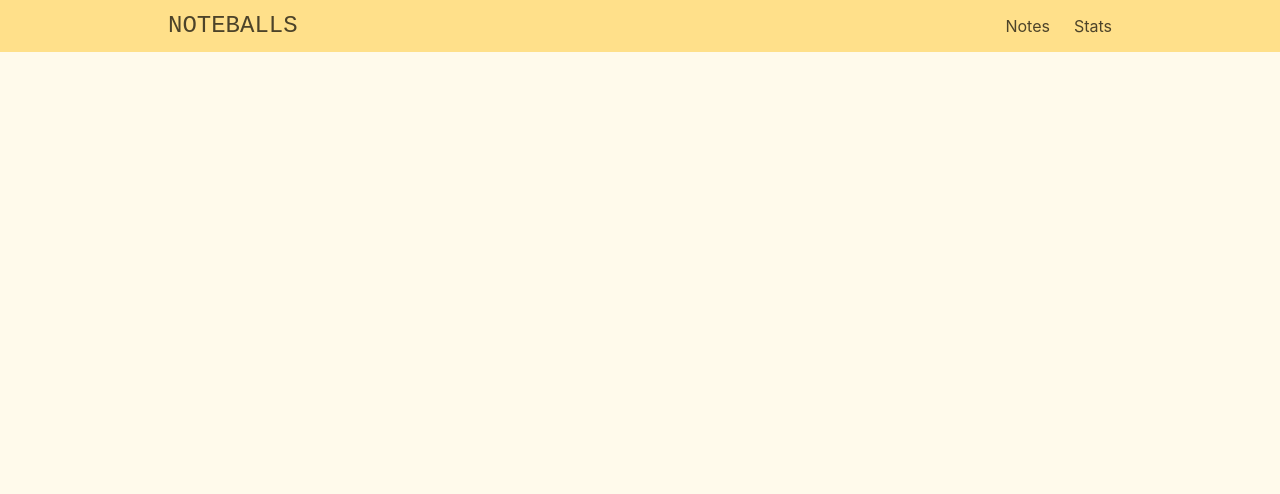
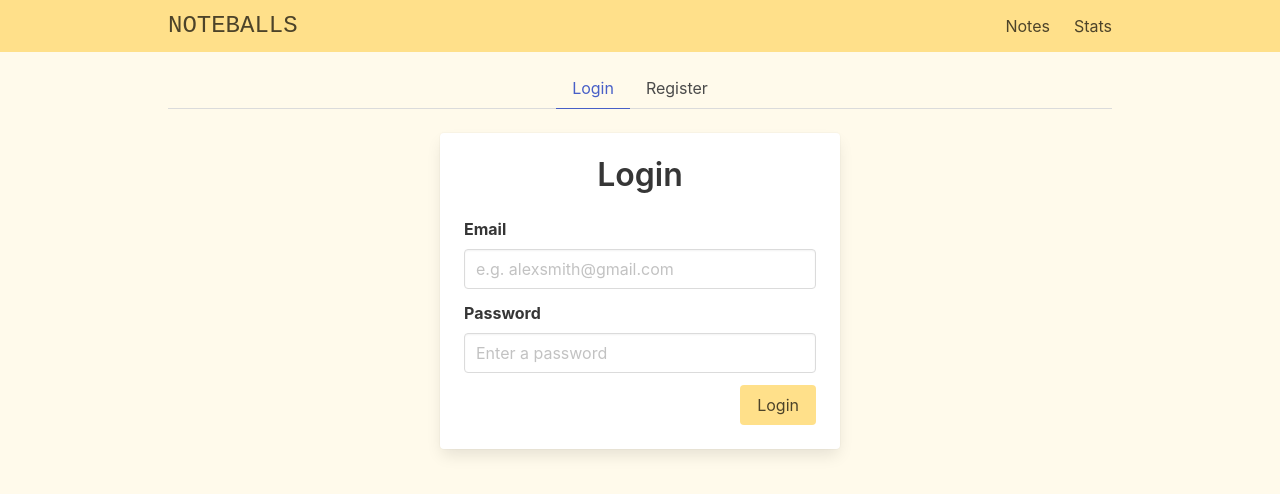
Before and after one commit to jbiddulph/noteballs, a Vue app: page /#/auth in a window 1280 px wide. Shown: the top 494 px of the page. Built offline with nearby package versions, Linux system fonts and the light colour scheme; no server answers.

Commit message:
intergrated firebase

```diff
--- a/package.json
+++ b/package.json
@@ -10,6 +10,7 @@
   "dependencies": {
     "@vueuse/core": "^10.5.0",
     "bulma": "^0.9.4",
+    "firebase": "^10.4.0",
     "pinia": "^2.1.6",
     "vue": "^3.3.4",
     "vue-router": "^4.2.5"
--- a/src/App.vue
+++ b/src/App.vue
@@ -8,7 +8,19 @@
 
 <script setup>
 /* Imports */
+import { useStoreAuth } from '@/stores/storeAuth'
 import NavBar from '@/components/layout/NavBar.vue'
+import { onMounted } from 'vue'
+
+
+/* Store */
+const storeAuth = useStoreAuth()
+
+/* Mounted */
+
+onMounted(() => {
+  storeAuth.init()
+})
 </script>
 
 <style>
--- a/src/components/layout/NavBar.vue
+++ b/src/components/layout/NavBar.vue
@@ -32,7 +32,15 @@
         :class="{ 'is-active' : showMobileNav }"
         ref="navbarMenuRef"
       >
-
+        <div class="navbar-start">
+          <button
+            v-if="storeAuth.user.id"
+            @click="logout"
+            class="button is-small is-info mt-3 ml-3"
+          >
+            Logout {{ storeAuth.user.email }}
+          </button>
+        </div>
         <div class="navbar-end">
           <RouterLink
             @click="showMobileNav = false"
@@ -61,6 +69,10 @@
 /* Imports */
 import { ref } from 'vue'
 import { onClickOutside } from '@vueuse/core'
+import { useStoreAuth } from '@/stores/storeAuth'
+/* store */
+const storeAuth = useStoreAuth()
+
 /* Mobile Nav */
 const showMobileNav = ref(false)
 
@@ -73,6 +85,13 @@ onClickOutside(navbarMenuRef, () => {
 }, {
   ignore: [navbarBurgerRef]
 })
+
+/* logout */
+const logout = () => {
+  showMobileNav.value = false
+  storeAuth.logoutUser()
+}
+
 </script>
 
 <style scoped>
--- a/src/components/notes/ModalDeleteNote.vue
+++ b/src/components/notes/ModalDeleteNote.vue
@@ -25,7 +25,7 @@
           Cancel
         </button>
         <button
-        @click="storeNotes.deleteNote(noteId)"
+          @click="storeNotes.deleteNote(noteId)"
           class="button is-danger"
         >
           Delete
--- a/src/components/notes/Note.vue
+++ b/src/components/notes/Note.vue
@@ -3,11 +3,12 @@
     class="card mb-4"
   >
     <div class="card-content">
-      <div class="content">
+      <div class="content is-family-monospace is-size-5 ">
         {{ note.content }}
       </div>
-      <div class="has-text-right has-text-grey-light mt-2">
-        <small>{{ charLength }}</small>
+      <div class="columns is-mobile has-text-grey-light mt-2">
+        <small class="column">{{ dateFormatted }}</small>
+        <small class="column has-text-right">{{ charLength }}</small>
       </div>
     </div>
     <footer class="card-footer">
@@ -32,10 +33,19 @@
 <script setup>
 /* imports */
 import { computed, reactive } from 'vue'
+import { useDateFormat } from '@vueuse/core'
 import { useStoreNotes } from '@/stores/storeNotes'
 import ModalDeleteNote from '@/components/notes/ModalDeleteNote.vue'
 /* Store */
 const storeNotes = useStoreNotes()
+
+/* date formatted */
+const dateFormatted = computed(() => {
+  let date = new Date(parseInt(props.note.date))
+  let formattedDate = useDateFormat(date, 'DD-MM-YYYY @ HH:mm')
+  return formattedDate.value
+})
+
 /* Props */
 const props = defineProps({
   note: {
--- /dev/null
+++ b/src/js/firebase.js
@@ -0,0 +1,22 @@
+import { initializeApp } from 'firebase/app'
+import { getFirestore } from 'firebase/firestore'
+import { getAuth } from 'firebase/auth'
+
+const firebaseConfig = {
+  apiKey: 'AIzaSyDU6vCxNJXjYBoipykhw0TS2ls1NNF23vk',
+  authDomain: 'noteballs-fe3fe.firebaseapp.com',
+  projectId: 'noteballs-fe3fe',
+  storageBucket: 'noteballs-fe3fe.appspot.com',
+  messagingSenderId: '661750065619',
+  appId: '1:661750065619:web:74d4e0620fd3b23071e726',
+  measurementId: 'G-KLPPSMCXEF'
+}
+
+const app = initializeApp(firebaseConfig)
+const db = getFirestore(app)
+const auth = getAuth(app)
+
+export {
+  db,
+  auth
+}
--- a/src/main.js
+++ b/src/main.js
@@ -1,9 +1,15 @@
-import { createApp } from 'vue'
+import { createApp, markRaw } from 'vue'
 import { createPinia } from 'pinia'
 import App from './App.vue'
 import router from '@/router'
 
+const pinia = createPinia()
+
+pinia.use(({ store }) => {
+  store.router = markRaw(router)
+})
+
 createApp(App)
-  .use(createPinia())
+  .use(pinia)
   .use(router)
   .mount('#app')
--- a/src/router/index.js
+++ b/src/router/index.js
@@ -3,6 +3,7 @@ import { createRouter, createWebHashHistory } from 'vue-router'
 import ViewNotes from '@/views/ViewNotes.vue'
 import ViewEditNotes from '@/views/ViewEditNote.vue'
 import ViewStats from '@/views/ViewStats.vue'
+import ViewAuth from '@/views/ViewAuth.vue'
 
 const routes = [
   {
@@ -19,6 +20,11 @@ const routes = [
     path: '/stats',
     name: 'stats',
     component: ViewStats
+  },
+  {
+    path: '/auth',
+    name: 'auth',
+    component: ViewAuth
   }
 ]
 
--- /dev/null
+++ b/src/stores/storeAuth.js
@@ -0,0 +1,49 @@
+// stores/counter.js
+import { defineStore } from 'pinia'
+import { createUserWithEmailAndPassword, signInWithEmailAndPassword, onAuthStateChanged, signOut } from 'firebase/auth'
+import { auth } from '@/js/firebase'
+
+export const useStoreAuth = defineStore('storeAuth', {
+  state: () => {
+    return {
+      user: {}
+    }
+  },
+  actions: {
+    init() {
+      onAuthStateChanged(auth, (user) => {
+        if (user) {
+          this.user.id = user.uid
+          this.user.email = user.email
+          this.router.push('/')
+        } else {
+          this.user = {}
+          this.router.replace('/auth')
+        }
+      })
+    },
+    registerUser(credentials) {
+      createUserWithEmailAndPassword(auth, credentials.email, credentials.password).then((userCredential) => {
+        const user = userCredential.user
+      }).catch((error) => {
+        console.log('error message: ', error.message)
+      })
+    },
+    loginUser(credentials) {
+      signInWithEmailAndPassword(auth, credentials.email, credentials.password).then((userCredential) => {
+        // Signed in
+        const user = userCredential.user
+      })
+      .catch((error) => {
+        console.log('Error: ', error.message)
+      })
+    },
+    logoutUser() {
+      signOut(auth).then(() => {
+      }).catch((error) => {
+        console.log('error message: ', error.message)
+      })
+    },
+
+  }
+})
--- /dev/null
+++ b/src/views/ViewAuth.vue
@@ -0,0 +1,107 @@
+<template>
+  <div class="auth">
+    <div class="tabs is-centered">
+      <ul>
+        <li
+          :class="{ 'is-active' : !register }"
+        >
+          <a @click.prevent="register = false">Login</a>
+        </li>
+        <li
+        :class="{ 'is-active' : register }"
+        >
+          <a @click.prevent="register = true">Register</a>
+        </li>
+      </ul>
+    </div>
+    <div class="card auth-form">
+      <div class="card-content">
+        <div class="title has-text-centered">
+          {{ formTitle }}
+        </div>
+        <form @submit.prevent="onSubmit">
+          <div>
+            <p class="has-text-danger">{{ validationText }}</p>
+          </div>
+          <div class="field">
+            <label class="label">Email</label>
+            <div class="control">
+              <input
+                v-model="credentials.email"
+                class="input"
+                placeholder="e.g. alexsmith@gmail.com"
+                type="email"
+              >
+            </div>
+          </div>
+
+          <div class="field">
+            <label class="label">Password</label>
+            <div class="control">
+              <input
+                v-model="credentials.password"
+                class="input"
+                placeholder="Enter a password"
+                type="password"
+              >
+            </div>
+          </div>
+
+          <div class="field is-grouped is-grouped-right">
+            <p class="control">
+              <button class="button is-warning">
+                {{ formTitle }}
+              </button>
+            </p>
+          </div>
+        </form>
+      </div>
+    </div>
+  </div>
+</template>
+
+<script setup>
+/* imports */
+import  { ref, computed, reactive } from 'vue'
+import { useStoreAuth } from '@/stores/storeAuth'
+/* store */
+const storeAuth = useStoreAuth()
+
+/* validation */
+const validationText = ref('')
+
+/*  Register  / login */
+const register = ref(false)
+
+/* Form title */
+const formTitle = computed(() => {
+  return register.value ? 'Register' : 'Login'
+})
+/* credentials */
+const credentials = reactive({
+  email: '',
+  password: ''
+})
+/* Submit */
+const onSubmit = (() => {
+  if(!credentials.email || !credentials.password) {
+    validationText.value = 'Please enter an email and password'
+  } else {
+    validationText.value = ''
+    if(register.value === true) {
+      //register the user
+      storeAuth.registerUser(credentials)
+    } else {
+      //login the user
+      storeAuth.loginUser(credentials)
+    }
+  }
+})
+</script>
+
+<style>
+  .auth-form {
+    max-width: 400px;
+    margin: 0 auto;
+  }
+</style>
--- a/src/views/ViewNotes.vue
+++ b/src/views/ViewNotes.vue
@@ -22,18 +22,35 @@
       </template>
     </AddEditNote>
 
-    <Note
-      v-for="note in storeNotes.notes"
-      :key="note.id"
-      :note="note"
+    <progress
+      v-if="!storeNotes.notesLoaded"
+      class="progress is-large is-warning"
+      max="100"
     />
+
+    <template
+      v-else
+    >
+      <Note
+        v-for="note in storeNotes.notes"
+        :key="note.id"
+        :note="note"
+      />
+
+      <div
+        v-if="!storeNotes.notes.length"
+        class="is-size-4 has-text-centered has-text-grey-light is-family-monospace py-6"
+      >
+        There are currently no notes
+      </div>
+    </template>
 
   </div>
 </template>
 
 <script setup>
 /* imports */
-import { ref } from 'vue'
+import { ref, onMounted } from 'vue'
 import Note from '@/components/notes/Note.vue'
 import AddEditNote from '@/components/notes/AddEditNote.vue'
 import { useStoreNotes } from '@/stores/storeNotes'
@@ -52,6 +69,11 @@ const addNote = () => {
 
 /* watch chars */
 useWatchCharacters(newNote)
+
+/* Mounted */
+onMounted(() => {
+  storeNotes.getNotes()
+})
 </script>
 
 <style>
```
Also changed, not shown: src/stores/storeNotes.js (+41 -22 lines), 1 other file (tests, documents, lock files or other folders).
